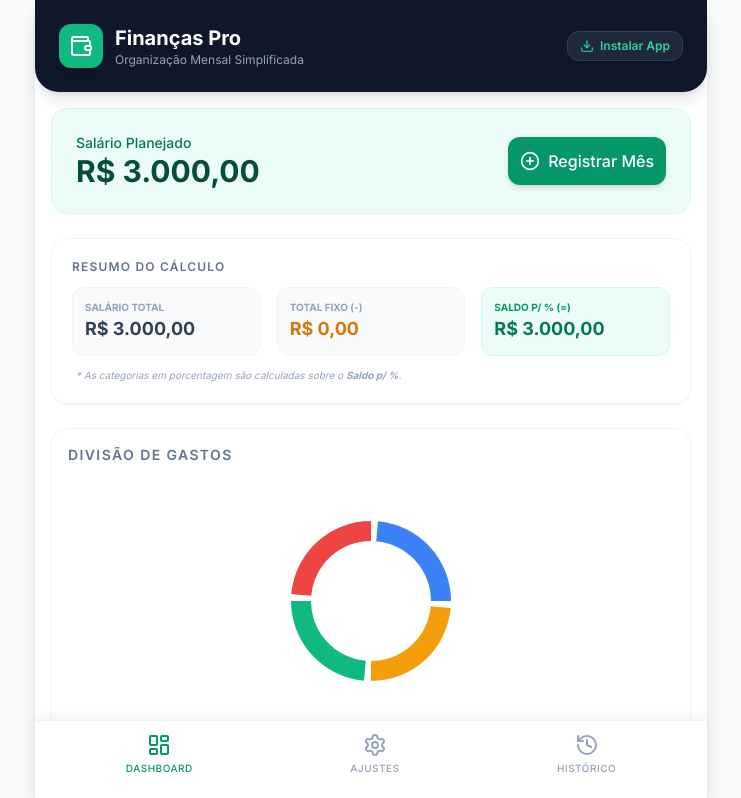
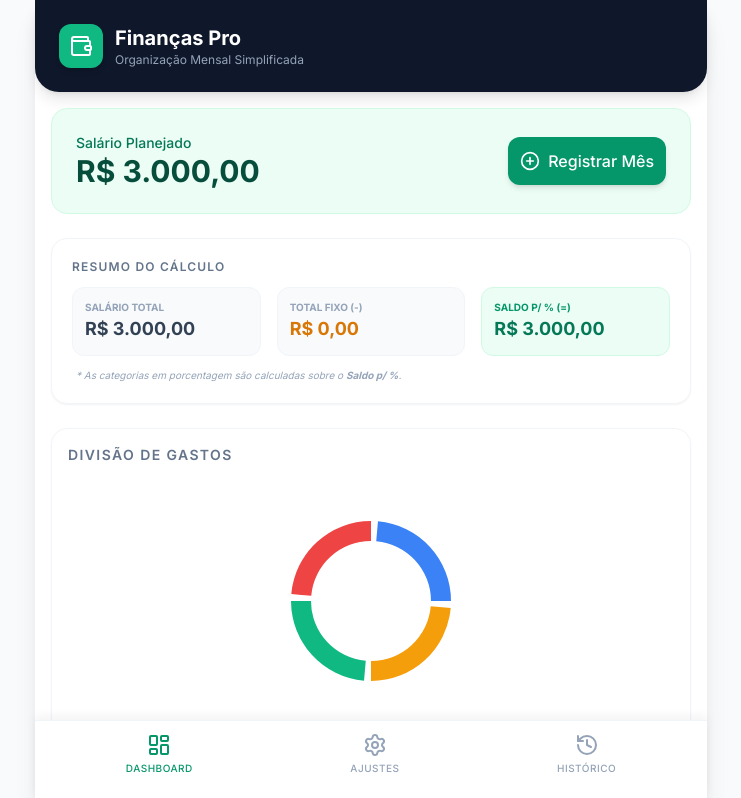
Before and after one commit to Nilsongds/financas-pro, a React (Vite) app: page / in a window 1280 px wide. Shown: the top 798 px of the page, without its empty margins (269-1010 px from the left). Built offline with nearby package versions, Linux system fonts and the light colour scheme.

Commit message:
Update Layout.tsx

```diff
--- a/components/Layout.tsx
+++ b/components/Layout.tsx
@@ -1,8 +1,7 @@
 
-import React, { useState } from 'react';
-import { LayoutDashboard, Settings as SettingsIcon, History as HistoryIcon, Wallet, Download } from 'lucide-react';
+import React from 'react';
+import { LayoutDashboard, Settings as SettingsIcon, History as HistoryIcon, Wallet } from 'lucide-react';
 import { TabType } from '../types';
-import { InstallModal } from './InstallModal';
 
 interface LayoutProps {
   children: React.ReactNode;
@@ -11,8 +10,6 @@ interface LayoutProps {
 }
 
 export const Layout: React.FC<LayoutProps> = ({ children, activeTab, setActiveTab }) => {
-  const [isInstallModalOpen, setIsInstallModalOpen] = useState(false);
-
   return (
     <div className="min-h-screen flex flex-col max-w-2xl mx-auto bg-white shadow-xl">
       {/* Header */}
@@ -28,15 +25,7 @@ export const Layout: React.FC<LayoutProps> = ({ children, activeTab, setActiveTa
             </div>
           </div>
 
-          <button
-            onClick={() => setIsInstallModalOpen(true)}
-            className="flex items-center gap-1.5 bg-slate-800 hover:bg-emerald-600 active:scale-95 text-emerald-400 hover:text-white px-3 py-1.5 rounded-xl border border-slate-700 hover:border-emerald-500 text-xs font-semibold transition-all shadow-sm"
-            title="Instalar aplicativo no celular"
-          >
-            <Download size={14} />
-            <span className="hidden sm:inline">Instalar App</span>
-            <span className="sm:hidden">Instalar</span>
-          </button>
+
         </div>
       </header>
 
@@ -70,11 +59,7 @@ export const Layout: React.FC<LayoutProps> = ({ children, activeTab, setActiveTa
         </button>
       </nav>
 
-      {/* Install PWA Modal */}
-      <InstallModal
-        isOpen={isInstallModalOpen}
-        onClose={() => setIsInstallModalOpen(false)}
-      />
+
     </div>
   );
 };
```
